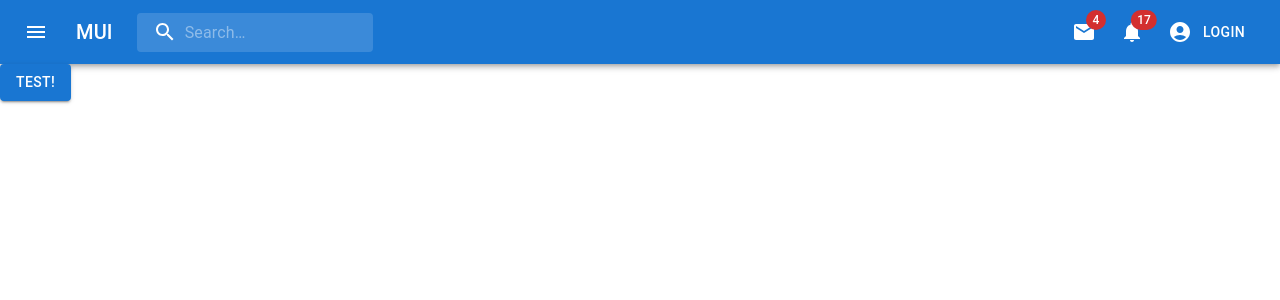
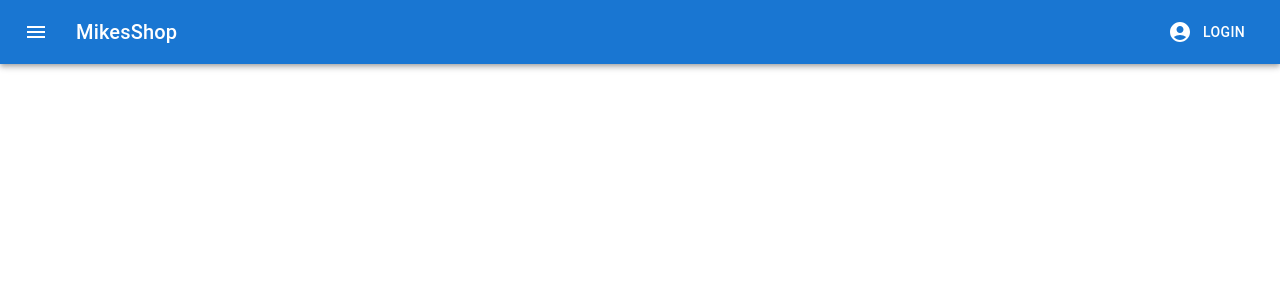
Before and after one commit to malcom2073/revfe2, a Next.js app in the folder frontend/app/: page / in a window 1280 px wide. Shown: the top 300 px of the page. Built offline with nearby package versions, Linux system fonts and the light colour scheme.

Commit message:
Frontend: Cleaned up unneeded UI components

```diff
--- a/frontend/app/components/pagelayout.tsx
+++ b/frontend/app/components/pagelayout.tsx
@@ -155,34 +155,10 @@ type Props = {
             component="div"
             sx={{ display: { xs: 'none', sm: 'block' } }}
           >
-            MUI
+            MikesShop
           </Typography>
-          <Search>
-            <SearchIconWrapper>
-              <SearchIcon />
-            </SearchIconWrapper>
-            <StyledInputBase
-              placeholder="Search…"
-              inputProps={{ 'aria-label': 'search' }}
-            />
-          </Search>
           <Box sx={{ flexGrow: 1 }} />
-          { }
           <Box sx={{ display: { xs: 'none', md: 'flex' } }}>
-            <IconButton size="large" aria-label="show 4 new mails" color="inherit">
-              <Badge badgeContent={4} color="error">
-                <MailIcon />
-              </Badge>
-            </IconButton>
-            <IconButton
-              size="large"
-              aria-label="show 17 new notifications"
-              color="inherit"
-            >
-              <Badge badgeContent={17} color="error">
-                <NotificationsIcon />
-              </Badge>
-            </IconButton>
             <IconButton
               size="large"
               edge="end"
--- a/frontend/app/pages/index.tsx
+++ b/frontend/app/pages/index.tsx
@@ -17,7 +17,6 @@ class IndexPage extends React.Component {
   render() {
       return (
           <>
-<Button variant="contained">Test!</Button>
           </>
       )
   }
```
